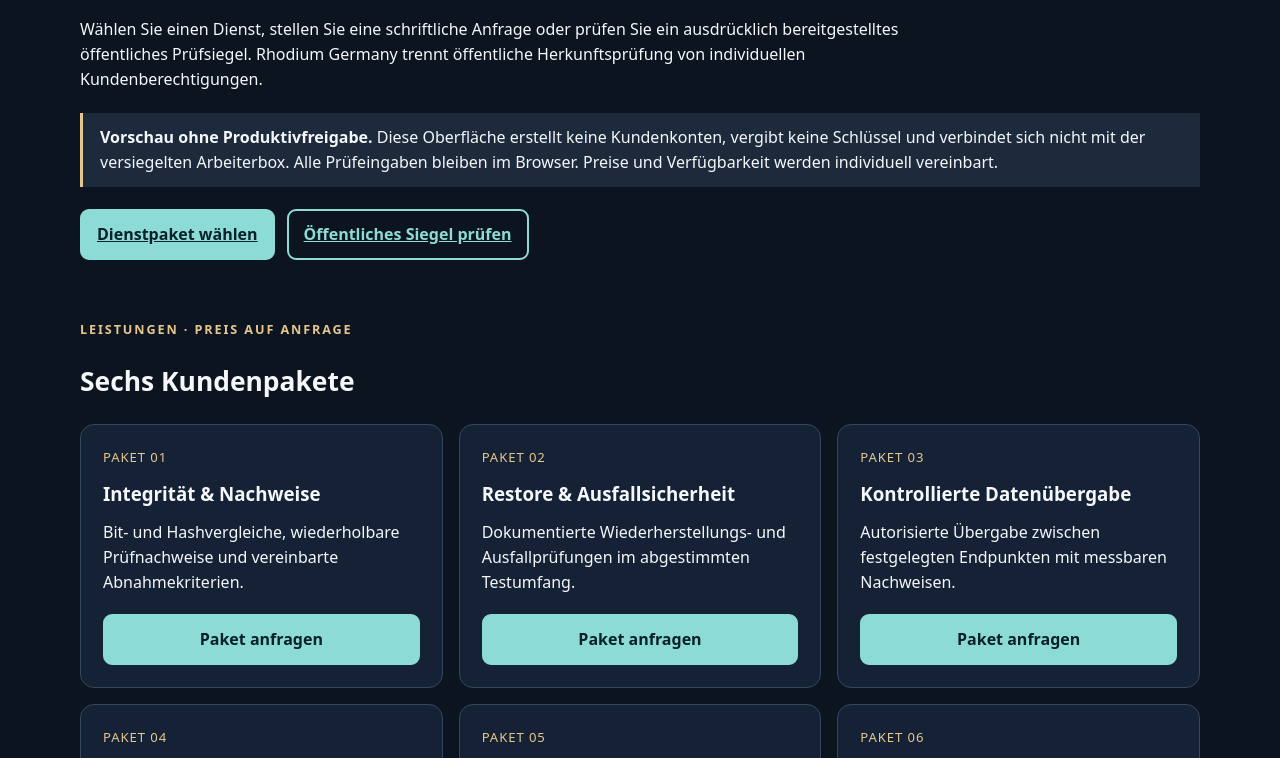
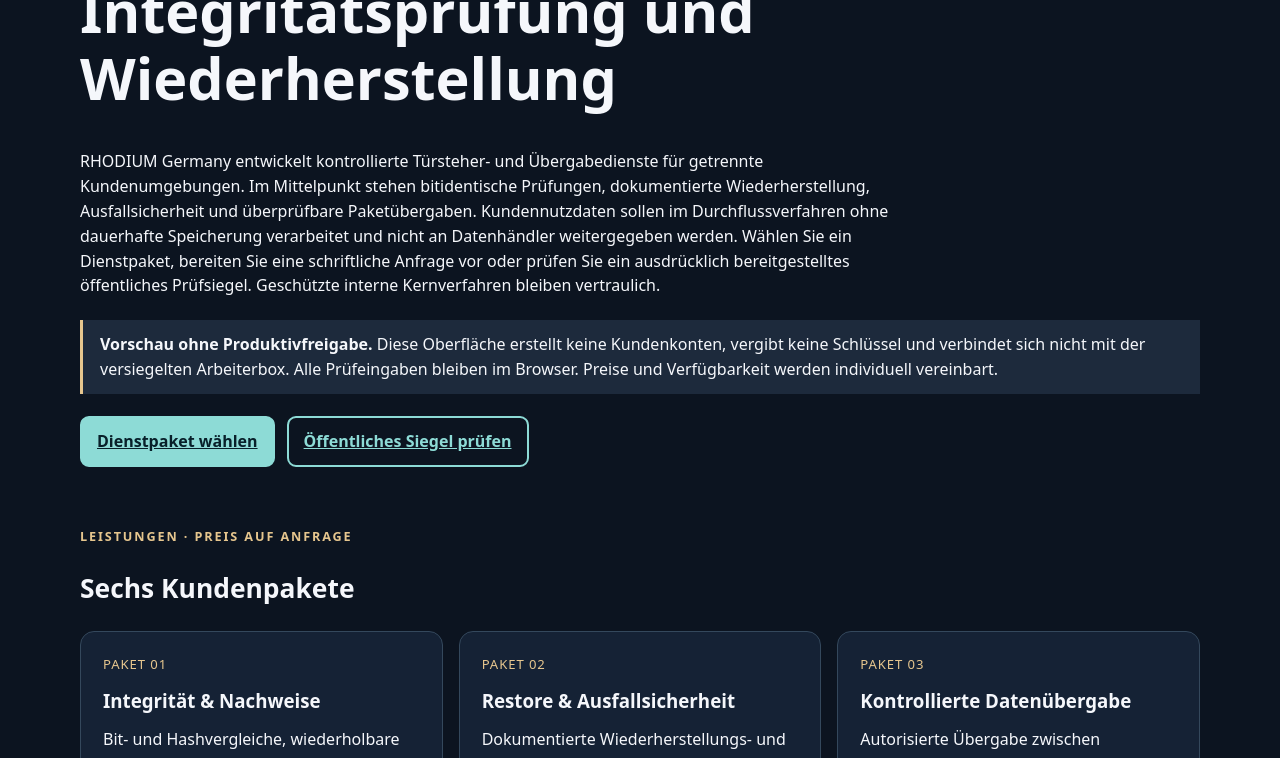
Before and after one commit to BlackboxLogicCore/BlackboxLogicCore, a plain HTML site: page kundenportal.html in a window 1280 px wide. Shown: the part 342-1100 px from the top of the page. Drawn offline with Linux system fonts and the light colour scheme.

Commit message:
Align customer portal preview with Rhodium data integrity profile

```diff
--- a/kundenportal.html
+++ b/kundenportal.html
@@ -11,7 +11,7 @@
 </head><body>
 <a class="skip" href="#inhalt">Zum Inhalt springen</a>
 <header><strong>RHODIUM <span style="color:var(--gold)">GERMANY</span></strong><nav aria-label="Hauptnavigation"><a href="#pakete">Pakete</a><a href="#anfrage">Anfrage</a><a href="#siegel">Siegel prüfen</a><a href="#zugang">Kundenzugang</a></nav></header>
-<main id="inhalt" class="hero"><div class="eyebrow">Geschlossene Dienstpakete · kontrollierte Freigabe</div><h1>Kundenpakete und überprüfbare Herkunft</h1><p>Wählen Sie einen Dienst, stellen Sie eine schriftliche Anfrage oder prüfen Sie ein ausdrücklich bereitgestelltes öffentliches Prüfsiegel. Rhodium Germany trennt öffentliche Herkunftsprüfung von individuellen Kundenberechtigungen.</p>
+<main id="inhalt" class="hero"><div class="eyebrow">RHODIUM Germany · Datenintegrität und technische Nachweisführung</div><h1>Geschützte Datenübergabe, Integritätsprüfung und Wiederherstellung</h1><p>RHODIUM Germany entwickelt kontrollierte Türsteher- und Übergabedienste für getrennte Kundenumgebungen. Im Mittelpunkt stehen bitidentische Prüfungen, dokumentierte Wiederherstellung, Ausfallsicherheit und überprüfbare Paketübergaben. Kundennutzdaten sollen im Durchflussverfahren ohne dauerhafte Speicherung verarbeitet und nicht an Datenhändler weitergegeben werden. Wählen Sie ein Dienstpaket, bereiten Sie eine schriftliche Anfrage vor oder prüfen Sie ein ausdrücklich bereitgestelltes öffentliches Prüfsiegel. Geschützte interne Kernverfahren bleiben vertraulich.</p>
 <div class="notice"><strong>Vorschau ohne Produktivfreigabe.</strong> Diese Oberfläche erstellt keine Kundenkonten, vergibt keine Schlüssel und verbindet sich nicht mit der versiegelten Arbeiterbox. Alle Prüfeingaben bleiben im Browser. Preise und Verfügbarkeit werden individuell vereinbart.</div>
 <div class="actions"><a class="button" href="#pakete">Dienstpaket wählen</a><a class="button alt" href="#siegel">Öffentliches Siegel prüfen</a></div></main>
 <main class="section" id="pakete"><div class="eyebrow">Leistungen · Preis auf Anfrage</div><h2>Sechs Kundenpakete</h2><div class="grid" id="paketliste"></div></main>
```
